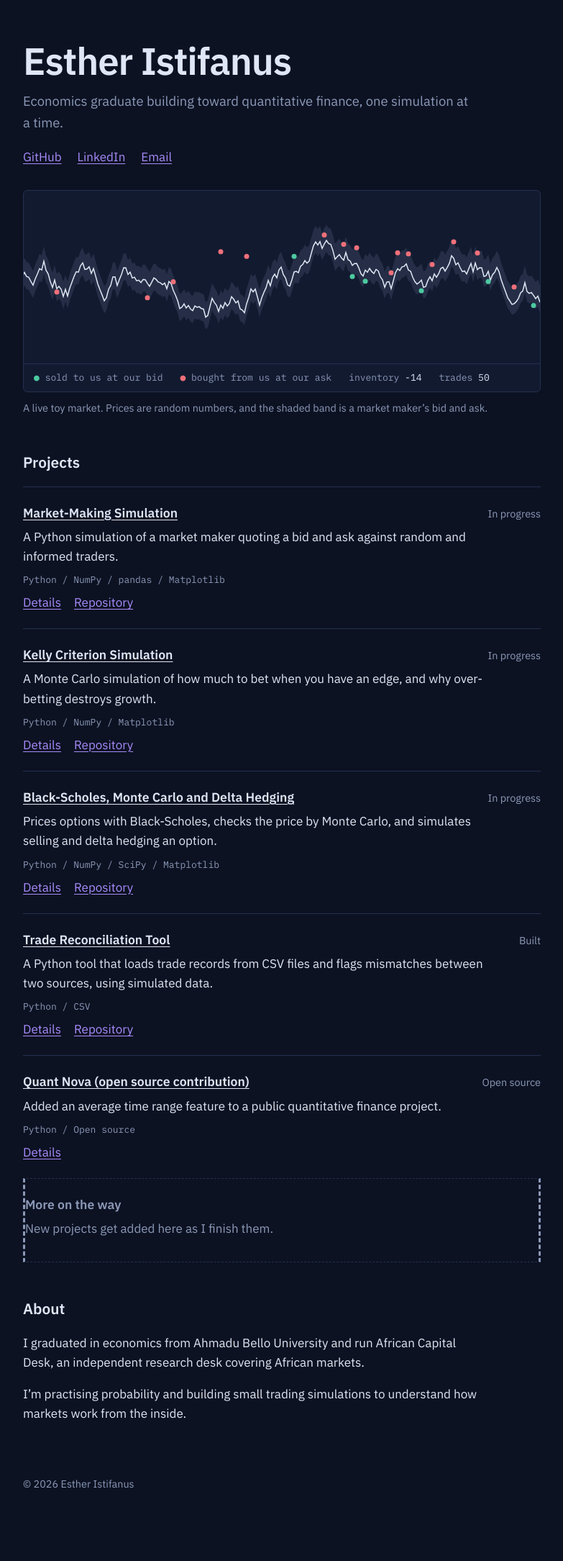
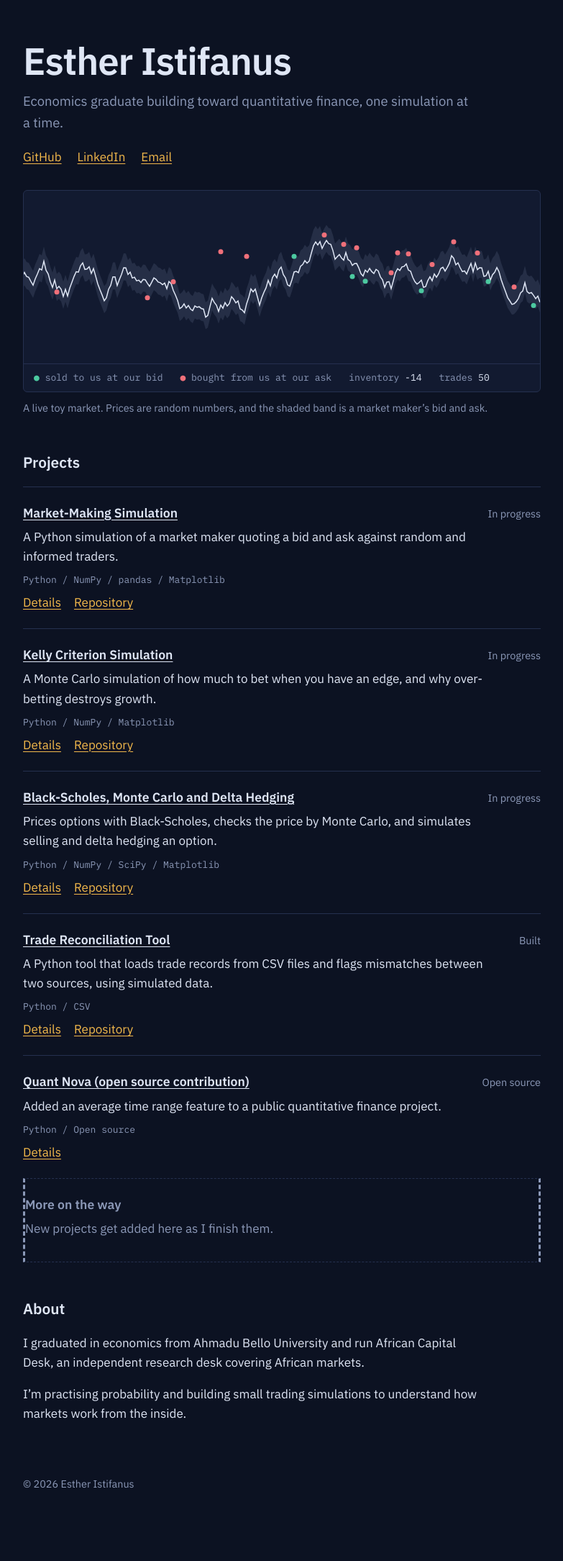
Before and after one commit to Estherj22/Estherj22.github.io, a Jekyll site: the page built from index.html, in a window 1280 px wide. Shown: the whole page at 72% size, without its empty margins (248-1031 px from the left). Built offline with Jekyll 4.4.1, drawn with Linux system fonts in a browser that asks for light colours.

Commit message:
Change link color in CSS variables

```diff
--- a/assets/style.css
+++ b/assets/style.css
@@ -1,4 +1,4 @@
-:root{--bg:#0c1222;--surface:#121a30;--line:#25304f;--text:#dfe6f5;--muted:#8c99b8;--bid:#4cc9a0;--ask:#f0707a;--link:#a78bfa;color-scheme:dark}
+:root{--bg:#0c1222;--surface:#121a30;--line:#25304f;--text:#dfe6f5;--muted:#8c99b8;--bid:#4cc9a0;--ask:#f0707a;--link:#f2b84b;color-scheme:dark}
 *{box-sizing:border-box}
 body{margin:0;background:var(--bg);color:var(--text);font:17px/1.6 "IBM Plex Sans",system-ui,-apple-system,"Segoe UI",sans-serif}
 main{max-width:760px;margin:0 auto;padding:56px 20px 96px}
```
